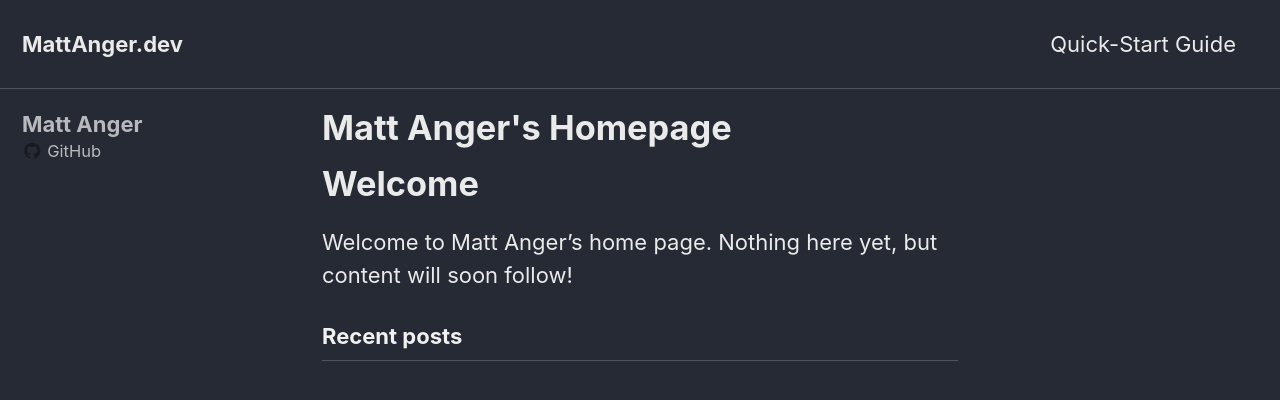
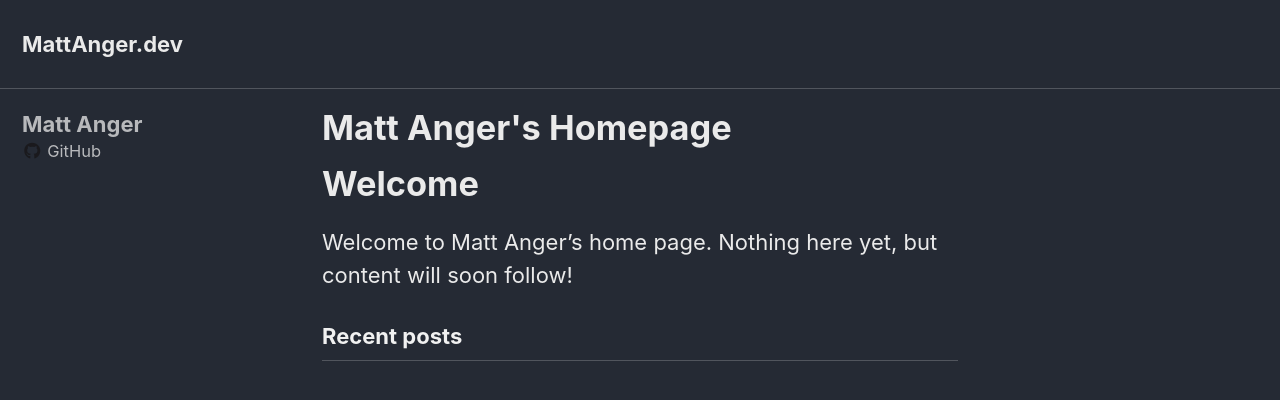
Before and after one commit to AngerM/angerm.github.io, a Jekyll site: the page built from index.md, in a window 1280 px wide and 900 px high. Shown: the top 400 px of the window. Built offline with Jekyll 4.4.1, drawn with Linux system fonts in a browser that asks for light colours; cached includes are drawn as plain includes; nearby versions of some CDN libraries.

Commit message:
remove quick start guide

```diff
--- a/_config.yml
+++ b/_config.yml
@@ -112,6 +112,6 @@
       layout: single
       author_profile: true
       read_time: true
-      comments: # true
+      comments: false
       share: true
       related: true
--- a/_data/navigation.yml
+++ b/_data/navigation.yml
@@ -1,7 +1,5 @@
 # main links
 main:
-  - title: "Quick-Start Guide"
-    url: https://mmistakes.github.io/minimal-mistakes/docs/quick-start-guide/
   # - title: "About"
   #   url: https://mmistakes.github.io/minimal-mistakes/about/
   # - title: "Sample Posts"
```
